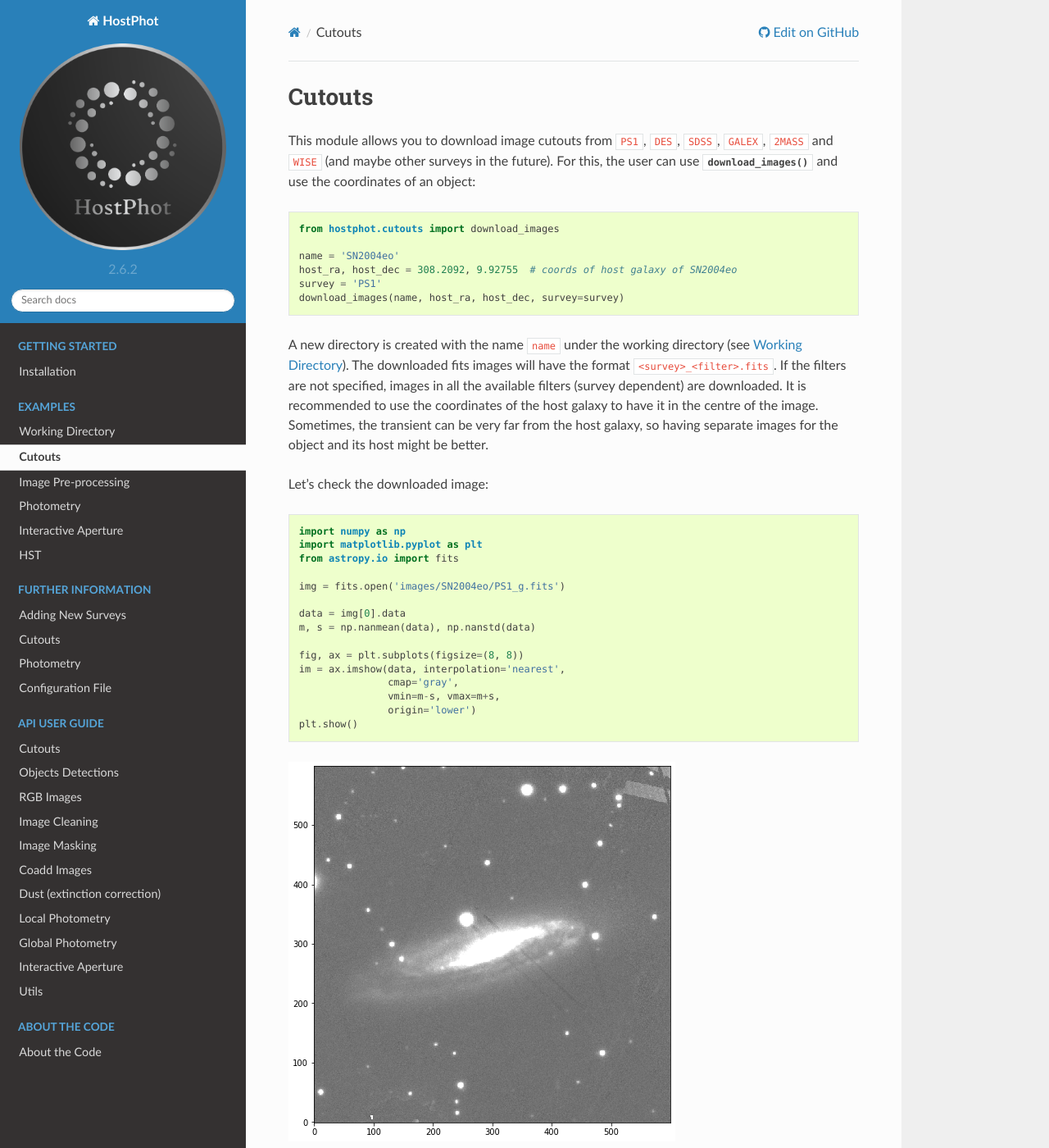
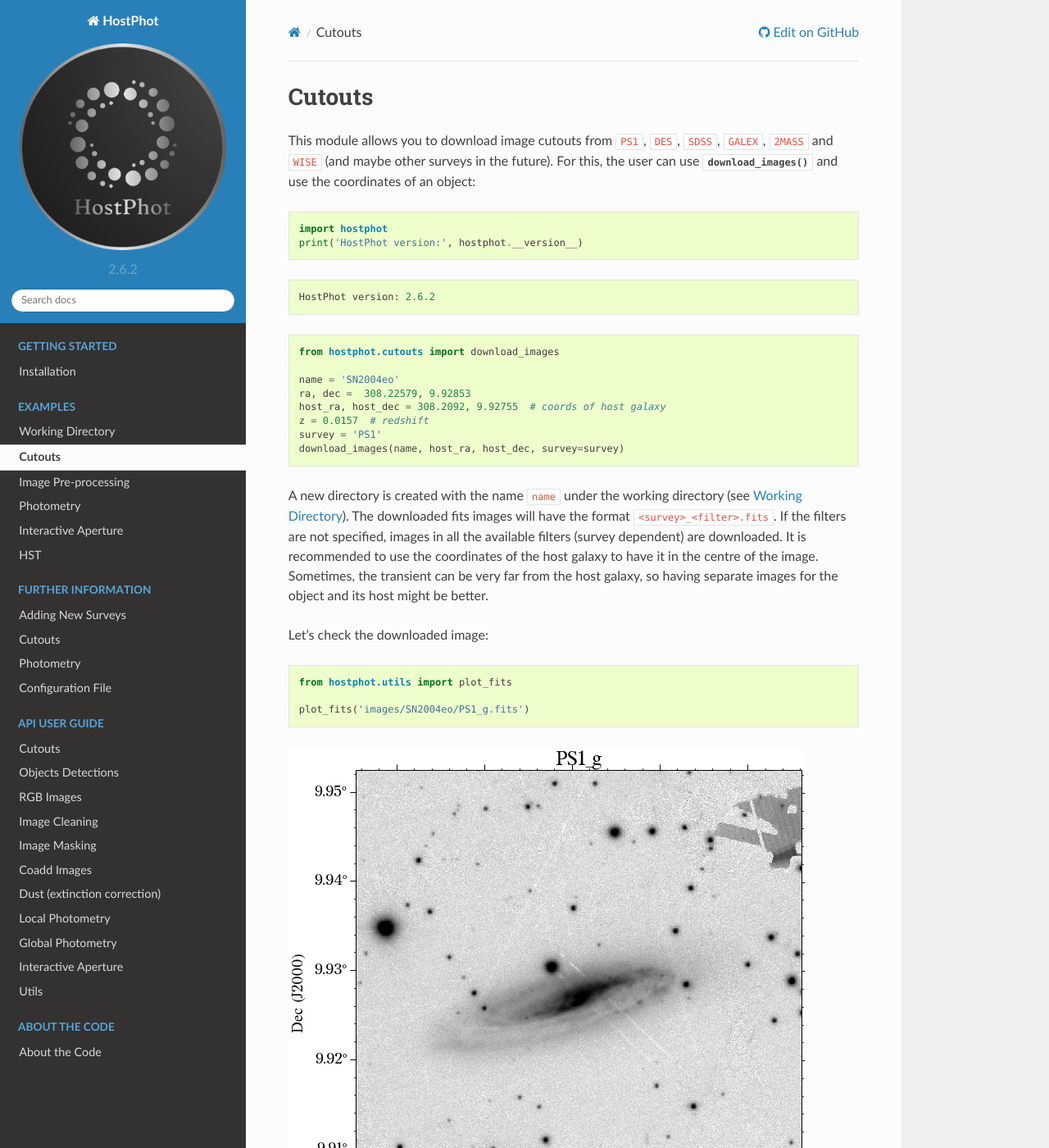
Before and after one commit to temuller/hostphot, a Sphinx documentation site: the page built from docs/examples/cutouts_example.rst, in a window 1280 px wide and 1400 px high. Shown: the whole window at 82% size. Built offline with Sphinx 7.4.7 and the Read the Docs theme 2.0.0, drawn with Linux system fonts in a browser that asks for light colours; pages that are not in the unit, such as notebooks, are missing from menus.

Commit message:
update docs with new plots

```diff
--- a/docs/examples/cutouts_example.rst
+++ b/docs/examples/cutouts_example.rst
@@ -7,10 +7,21 @@ This module allows you to download image cutouts from :code:`PS1`, :code:`DES`,
 
 .. code:: python
 
+	import hostphot
+	print('HostPhot version:', hostphot.__version__)
+
+.. code:: python
+
+	HostPhot version: 2.6.2
+
+.. code:: python
+
 	from hostphot.cutouts import download_images
 
 	name = 'SN2004eo'
-	host_ra, host_dec = 308.2092, 9.92755  # coords of host galaxy of SN2004eo
+	ra, dec =  308.22579, 9.92853
+	host_ra, host_dec = 308.2092, 9.92755  # coords of host galaxy
+	z = 0.0157  # redshift
 	survey = 'PS1'
 	download_images(name, host_ra, host_dec, survey=survey)
 
@@ -20,20 +31,8 @@ Let's check the downloaded image:
 
 .. code:: python
 
-	import numpy as np
-	import matplotlib.pyplot as plt
-	from astropy.io import fits
+	from hostphot.utils import plot_fits
 
-	img = fits.open('images/SN2004eo/PS1_g.fits')
-
-	data = img[0].data
-	m, s = np.nanmean(data), np.nanstd(data)
-
-	fig, ax = plt.subplots(figsize=(8, 8))
-	im = ax.imshow(data, interpolation='nearest',
-		       cmap='gray',
-		       vmin=m-s, vmax=m+s,
-		       origin='lower')
-	plt.show()
+	plot_fits('images/SN2004eo/PS1_g.fits')
 
 .. image:: static/SN2004eo.png
--- a/docs/examples/photometry_example.rst
+++ b/docs/examples/photometry_example.rst
@@ -16,9 +16,6 @@ Local photometry can be obtained for the downloaded images. For this, a circular
 	import hostphot.local_photometry as lp
 
 	ap_radii = [3, 4]  # aperture radii in units of kpc
-	ra, dec =  308.22579, 9.92853 # coords of SN2004eo
-	z = 0.0157  # redshift
-
 	results = lp.multi_band_phot(name, ra, dec, z,
 	                     	     survey=survey, ap_radii=ap_radii,
 	                     	     use_mask=True, correct_extinction=True,
```
Also changed, not shown: docs/examples/preprocessing.rst (+5 -4 lines), docs/examples/static/SN2004eo.png, docs/examples/static/global.png, docs/examples/static/local.png, docs/examples/static/mask.png.
